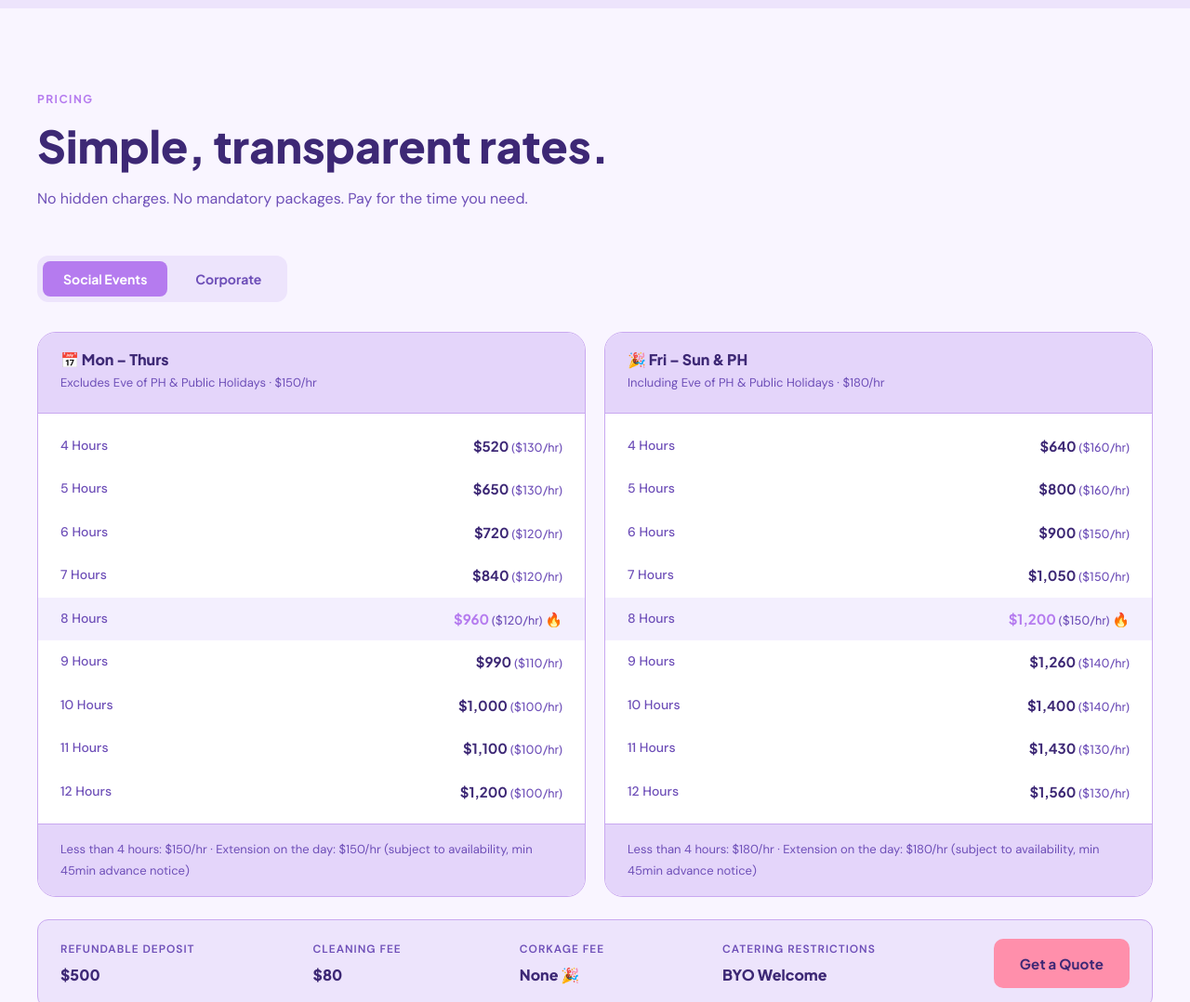
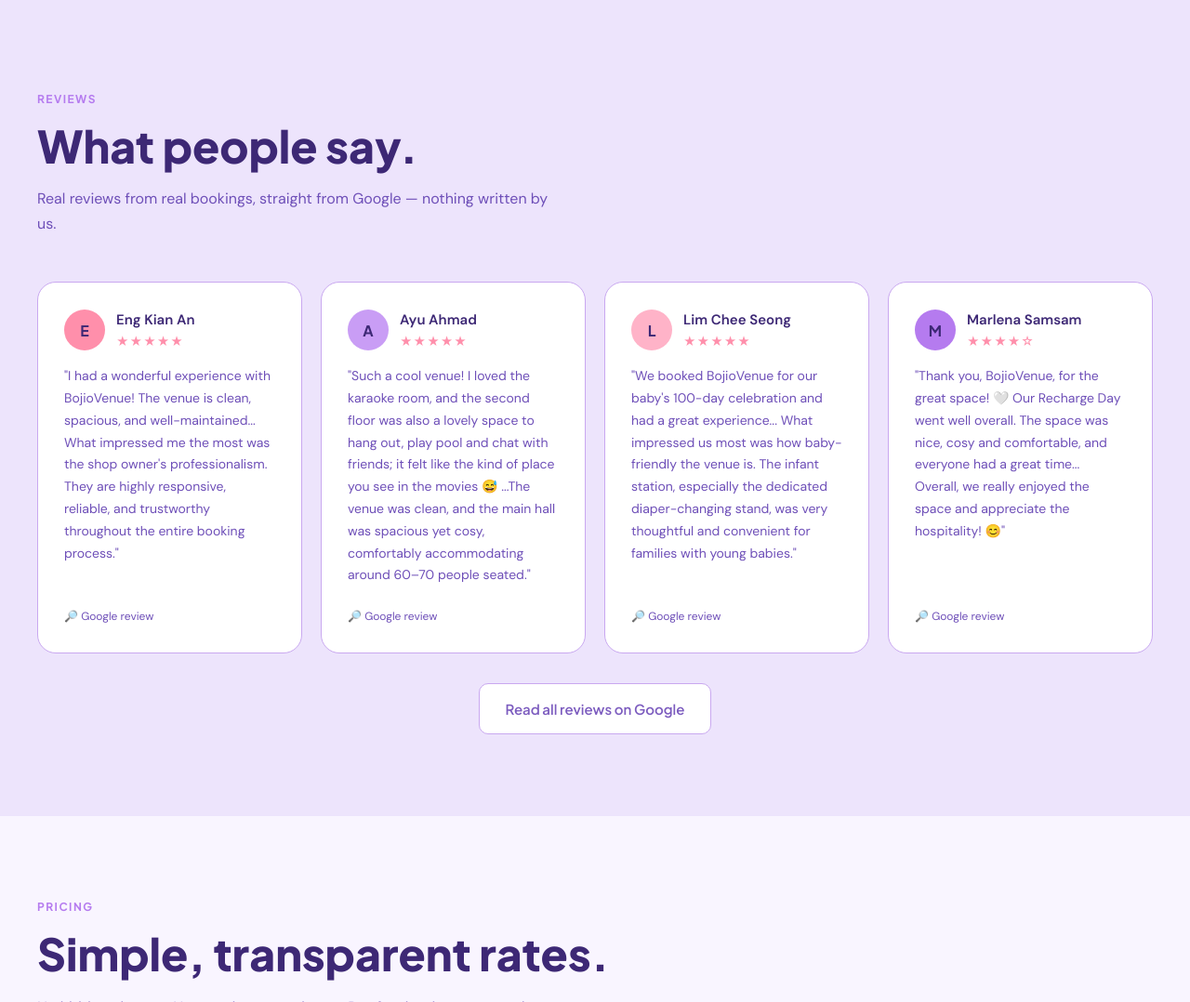
Before and after one commit to Cake8485/bojiovenue, a plain HTML site: page index.html in a window 1280 px wide. Shown: the part 5800-6878 px from the top of the page at 93% size. Drawn offline with Linux system fonts and the light colour scheme.

Commit message:
Add files via upload

```diff
--- a/index.html
+++ b/index.html
@@ -526,6 +526,78 @@
       line-height: 1.7;
     }
 
+    /* ─── REVIEWS ─── */
+    .reviews-grid {
+      display: grid;
+      grid-template-columns: repeat(auto-fit, minmax(280px, 1fr));
+      gap: 20px;
+      margin-top: 48px;
+    }
+
+    .review-card {
+      background: #ffffff;
+      border: 1px solid var(--border);
+      border-radius: var(--radius-lg);
+      padding: 28px;
+      display: flex;
+      flex-direction: column;
+      gap: 14px;
+    }
+
+    .review-head {
+      display: flex;
+      align-items: center;
+      gap: 12px;
+    }
+
+    .review-avatar {
+      flex-shrink: 0;
+      width: 44px;
+      height: 44px;
+      border-radius: 50%;
+      display: flex;
+      align-items: center;
+      justify-content: center;
+      font-family: 'Plus Jakarta Sans', sans-serif;
+      font-weight: 700;
+      font-size: 16px;
+      color: #3D2875;
+    }
+
+    .review-name-block { min-width: 0; }
+
+    .review-name {
+      font-size: 15px;
+      font-weight: 700;
+      color: var(--text);
+      white-space: nowrap;
+      overflow: hidden;
+      text-overflow: ellipsis;
+    }
+
+    .review-stars {
+      font-size: 13px;
+      color: #FF8FAB;
+      letter-spacing: 1px;
+    }
+
+    .review-quote {
+      font-size: 14px;
+      color: var(--muted);
+      line-height: 1.7;
+      white-space: pre-line;
+    }
+
+    .review-badge {
+      display: inline-flex;
+      align-items: center;
+      gap: 6px;
+      font-size: 12px;
+      color: var(--muted);
+      margin-top: auto;
+      padding-top: 8px;
+    }
+
     /* ─── SPACES ─── */
     .spaces-section { background: var(--surface); }
 
@@ -1435,6 +1507,71 @@
     </div>
   </section>
 
+  <!-- REVIEWS -->
+  <section id="reviews" aria-label="What our customers say" style="background: var(--surface);">
+    <div class="container">
+      <p class="section-label">Reviews</p>
+      <h2 class="section-title">What people say.</h2>
+      <p class="section-body">Real reviews from real bookings, straight from Google — nothing written by us.</p>
+
+      <div class="reviews-grid">
+
+        <div class="review-card">
+          <div class="review-head">
+            <div class="review-avatar" style="background: var(--amber);">E</div>
+            <div class="review-name-block">
+              <div class="review-name">Eng Kian An</div>
+              <div class="review-stars">★★★★★</div>
+            </div>
+          </div>
+          <p class="review-quote">"I had a wonderful experience with BojioVenue! The venue is clean, spacious, and well-maintained... What impressed me the most was the shop owner's professionalism. They are highly responsive, reliable, and trustworthy throughout the entire booking process."</p>
+          <div class="review-badge">🔎 Google review</div>
+        </div>
+
+        <div class="review-card">
+          <div class="review-head">
+            <div class="review-avatar" style="background: var(--purple-light);">A</div>
+            <div class="review-name-block">
+              <div class="review-name">Ayu Ahmad</div>
+              <div class="review-stars">★★★★★</div>
+            </div>
+          </div>
+          <p class="review-quote">"Such a cool venue! I loved the karaoke room, and the second floor was also a lovely space to hang out, play pool and chat with friends; it felt like the kind of place you see in the movies 😅 ...The venue was clean, and the main hall was spacious yet cosy, comfortably accommodating around 60–70 people seated."</p>
+          <div class="review-badge">🔎 Google review</div>
+        </div>
+
+        <div class="review-card">
+          <div class="review-head">
+            <div class="review-avatar" style="background: var(--amber-light);">L</div>
+            <div class="review-name-block">
+              <div class="review-name">Lim Chee Seong</div>
+              <div class="review-stars">★★★★★</div>
+            </div>
+          </div>
+          <p class="review-quote">"We booked BojioVenue for our baby's 100-day celebration and had a great experience... What impressed us most was how baby-friendly the venue is. The infant station, especially the dedicated diaper-changing stand, was very thoughtful and convenient for families with young babies."</p>
+          <div class="review-badge">🔎 Google review</div>
+        </div>
+
+        <div class="review-card">
+          <div class="review-head">
+            <div class="review-avatar" style="background: var(--purple);">M</div>
+            <div class="review-name-block">
+              <div class="review-name">Marlena Samsam</div>
+              <div class="review-stars">★★★★☆</div>
+            </div>
+          </div>
+          <p class="review-quote">"Thank you, BojioVenue, for the great space! 🤍 Our Recharge Day went well overall. The space was nice, cosy and comfortable, and everyone had a great time... Overall, we really enjoyed the space and appreciate the hospitality! 😊"</p>
+          <div class="review-badge">🔎 Google review</div>
+        </div>
+
+      </div>
+
+      <div style="text-align:center;margin-top:32px;">
+        <a class="btn-secondary" href="https://www.google.com/maps/place/BojioVenue/@1.3872542,103.8291726,17z/data=!4m8!3m7!1s0x31da16b14fbfffff:0x3488420fcf0c1a7c!8m2!3d1.3872542!4d103.8291726!9m1!1b1!16s%2Fg%2F11hzsvpj3w" target="_blank" rel="noopener">Read all reviews on Google</a>
+      </div>
+    </div>
+  </section>
+
   <!-- PRICING -->
   <section id="pricing" aria-label="BoJioVenue pricing and rates">
     <div class="container">
```
